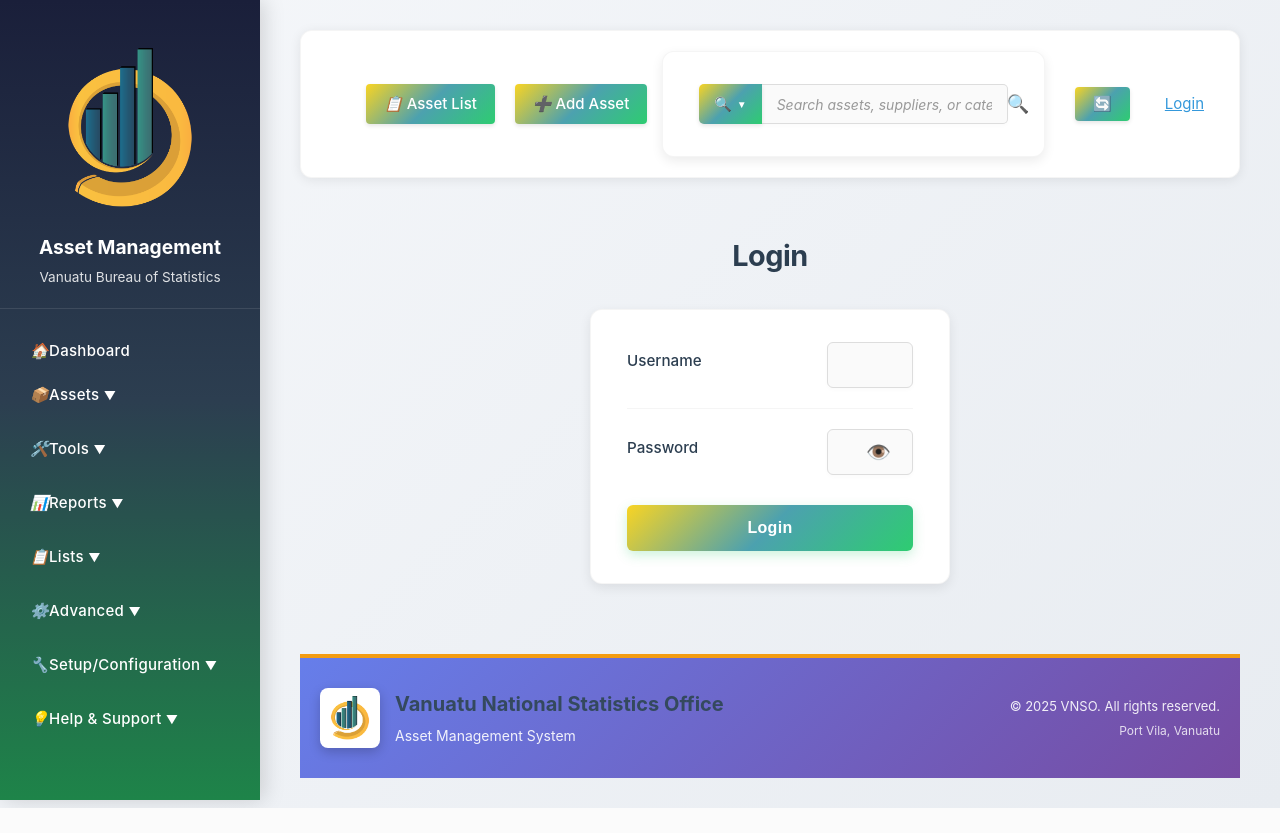
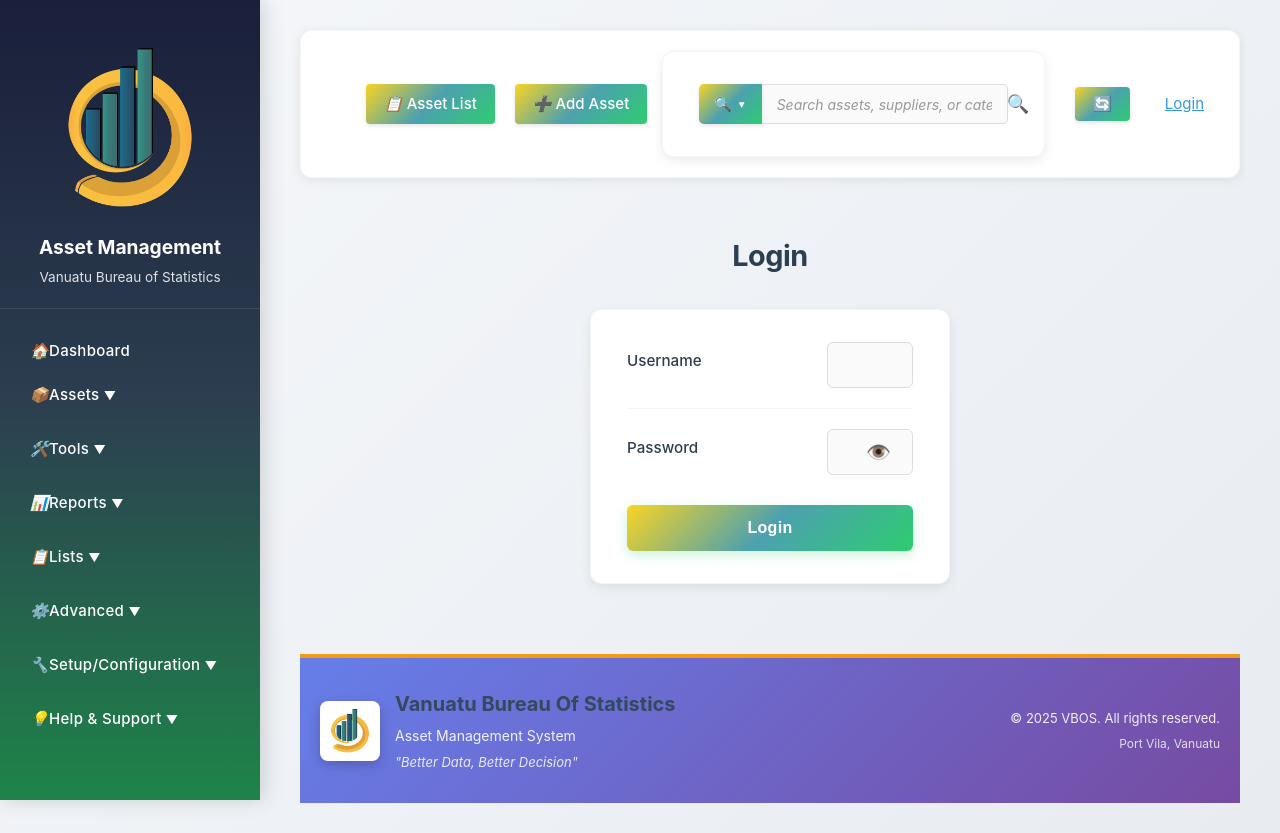
Before and after one commit to yjulio/assetManagement, a Flask app: page /login in a window 1280 px wide. Before the commit the page ends 808 px from the top, so only its background shows below. Run offline with Flask 3, Linux system fonts and the light colour scheme.

Commit message:
Update footer: Change to Vanuatu Bureau Of Statistics and add slogan 'Better Data, Better Decision'

```diff
--- a/src/templates/base.html
+++ b/src/templates/base.html
@@ -272,14 +272,15 @@
     <footer style="background:linear-gradient(135deg, #667eea 0%, #764ba2 100%);color:white;padding:30px 20px;margin-top:50px;border-top:4px solid #f39c12;">
       <div style="max-width:1200px;margin:0 auto;display:flex;align-items:center;justify-content:space-between;flex-wrap:wrap;gap:20px;">
         <div style="display:flex;align-items:center;gap:15px;">
-          <img src="/static/asset.png" alt="VNSO Logo" style="width:60px;height:60px;border-radius:8px;background:white;padding:8px;box-shadow:0 4px 12px rgba(0,0,0,0.2);">
+          <img src="/static/asset.png" alt="VBOS Logo" style="width:60px;height:60px;border-radius:8px;background:white;padding:8px;box-shadow:0 4px 12px rgba(0,0,0,0.2);">
           <div>
-            <h3 style="margin:0;font-size:20px;font-weight:700;">Vanuatu National Statistics Office</h3>
+            <h3 style="margin:0;font-size:20px;font-weight:700;">Vanuatu Bureau Of Statistics</h3>
             <p style="margin:5px 0 0 0;font-size:14px;opacity:0.9;">Asset Management System</p>
+            <p style="margin:5px 0 0 0;font-size:13px;font-style:italic;opacity:0.85;">"Better Data, Better Decision"</p>
           </div>
         </div>
         <div style="text-align:right;">
-          <p style="margin:0;font-size:13px;opacity:0.9;">© 2025 VNSO. All rights reserved.</p>
+          <p style="margin:0;font-size:13px;opacity:0.9;">© 2025 VBOS. All rights reserved.</p>
           <p style="margin:5px 0 0 0;font-size:12px;opacity:0.8;">Port Vila, Vanuatu</p>
         </div>
       </div>
```
